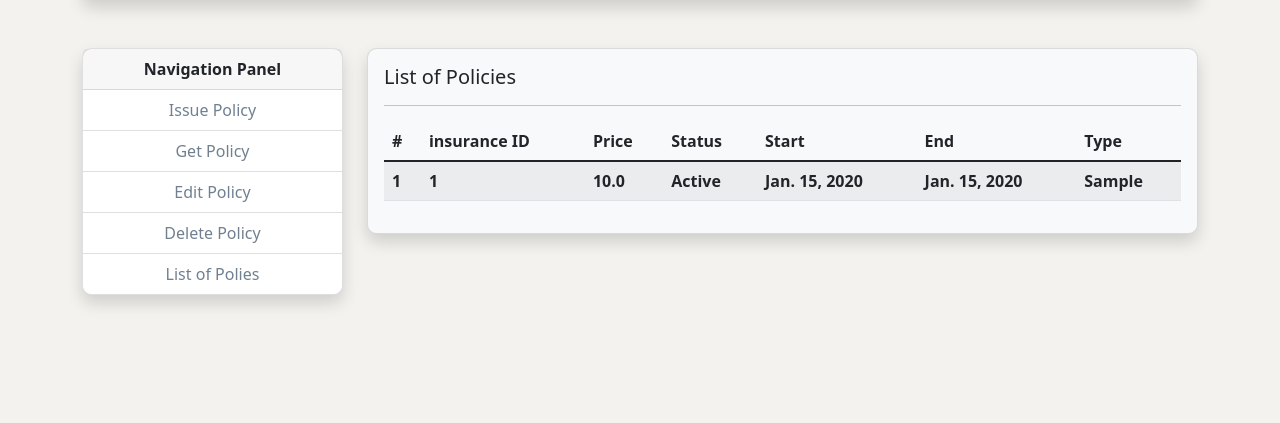
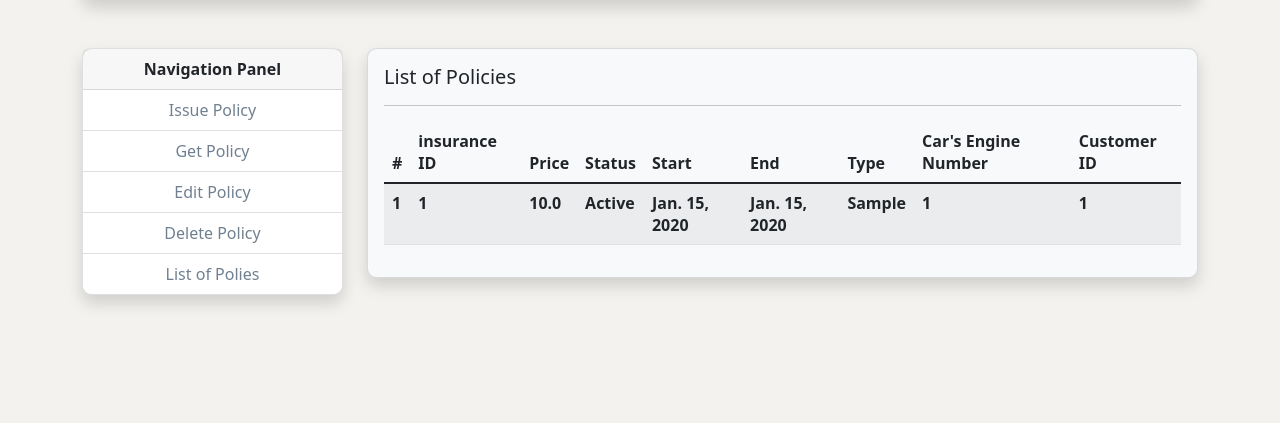
Before and after one commit to mahdi-darvish/Car-Insurance-System-UML, a Django app: page /insurance in a window 1280 px wide. Shown: the part 138-561 px from the top of the page. Run offline with Django 4.2, Linux system fonts and the light colour scheme; tables that the repository leaves empty hold one stand-in row (values such as "Sample post"); lists and menus that the app fills with data are empty.

Commit message:
prompt for edit and details on list

```diff
--- a/car_insurance/main/templates/Car/edit.html
+++ b/car_insurance/main/templates/Car/edit.html
@@ -49,7 +49,11 @@
       </form>
       {% endif %}
       {% endif %}
-
+      {% if prompt %}
+      <div class="alert alert-success" role="success">
+        {{prompt}}
+      </div>
+      {% endif %}
     </div>
   </div>
 
--- a/car_insurance/main/templates/insurance/get.html
+++ b/car_insurance/main/templates/insurance/get.html
@@ -40,6 +40,8 @@
             <th scope="col">Start</th>
             <th scope="col">End</th>
             <th scope="col">Type</th>
+            <th scope="col">Car's Engine Number</th>
+            <th scope="col">Customer ID</th>
           </tr>
         </thead>
         <tbody>
@@ -51,6 +53,8 @@
             <th scope="col">{{success.start_date}}</th>
             <th scope="col">{{success.end_date}}</th>
             <th scope="col">{{success.type}}</th>
+            <th scope="col">{{success.engine_number.engine_number}}</th>
+            <th scope="col">{{success.customer_id.customer_id}}</th>
           </tr>
         </tbody>
         {% endif %}
--- a/car_insurance/main/templates/insurance/list.html
+++ b/car_insurance/main/templates/insurance/list.html
@@ -17,6 +17,8 @@
             <th scope="col">Start</th>
             <th scope="col">End</th>
             <th scope="col">Type</th>
+            <th scope="col">Car's Engine Number</th>
+            <th scope="col">Customer ID</th>
           </tr>
         </thead>
         <tbody>
@@ -29,6 +31,8 @@
             <th scope="col">{{result.start_date}}</th>
             <th scope="col">{{result.end_date}}</th>
             <th scope="col">{{result.type}}</th>
+            <th scope="col">{{result.engine_number.engine_number}}</th>
+            <th scope="col">{{result.customer_id.customer_id}}</th>
           </tr>
           {% endfor %}
         </tbody>
--- a/car_insurance/main/views.py
+++ b/car_insurance/main/views.py
@@ -266,6 +266,7 @@ def getPolicy(request):
 
 def listPolicies(request):
     results = Policy.list()
+    print(results[0].engine_number.engine_number)
     return render(request, 'insurance/list.html', {'results': results})
 
 
```
Also changed, not shown: car_insurance/main/templates/Customer/edit.html (+6 -1 lines).
